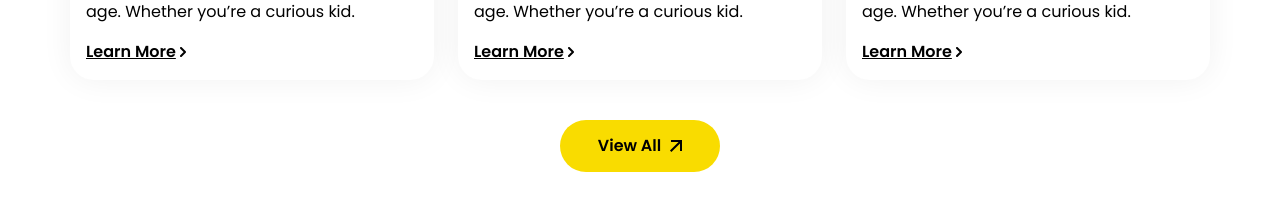
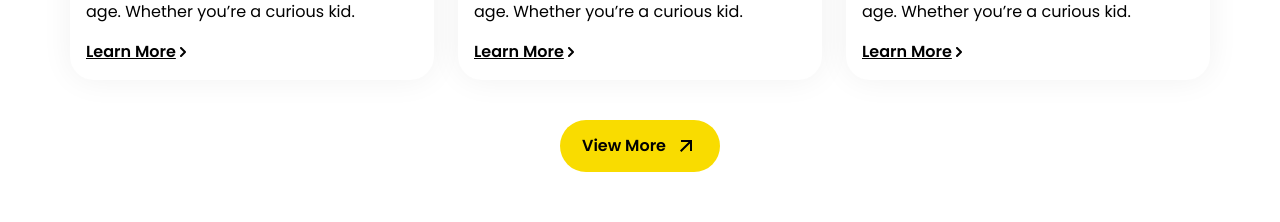
Before and after one commit to Pupiloinc/Pupilo, a Next.js app: page /blog in a window 1280 px wide. Shown: the part 990-1212 px from the top of the page. Built offline with nearby package versions, Linux system fonts and the light colour scheme.

Commit message:
add custom button

```diff
--- a/src/components/blog/GeneralPupiloTopic.jsx
+++ b/src/components/blog/GeneralPupiloTopic.jsx
@@ -3,6 +3,7 @@ import Image from 'next/image'
 import Title from '../common/Title'
 import Icons from '../common/Icons'
 import Link from 'next/link'
+import CustomButton from '../common/CustomButton'
 import { GENERAL_PUPILO_LIST } from '../../../utils/helper'
 const GeneralPupiloTopic = () => {
   return (
@@ -33,13 +34,9 @@ const GeneralPupiloTopic = () => {
             </div>
           ))}
         </div>
-        <button className="group md:mt-10 mt-5 bg-yellow text-black text-base font-semibold px-[38px] py-[14px] rounded-full flex items-center gap-2 mx-auto transition-all duration-300">
-          View All
-          <Icons
-            icon="commonArrow"
-            className="transition-transform duration-300 group-hover:rotate-45"
-          />
-        </button>
+        <div className="mt-10 flex justify-center">
+          <CustomButton iconColor="#010101" text="View More" className="!bg-yellow !px-[22px]" />
+        </div>
       </div>
     </div>
   )
```
